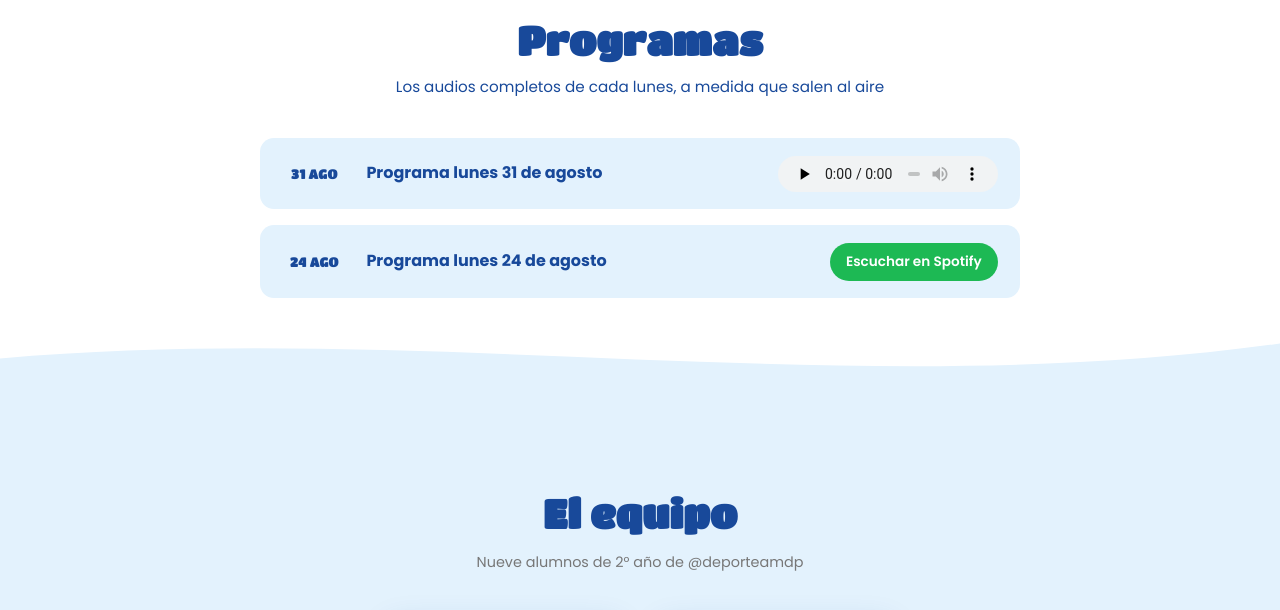
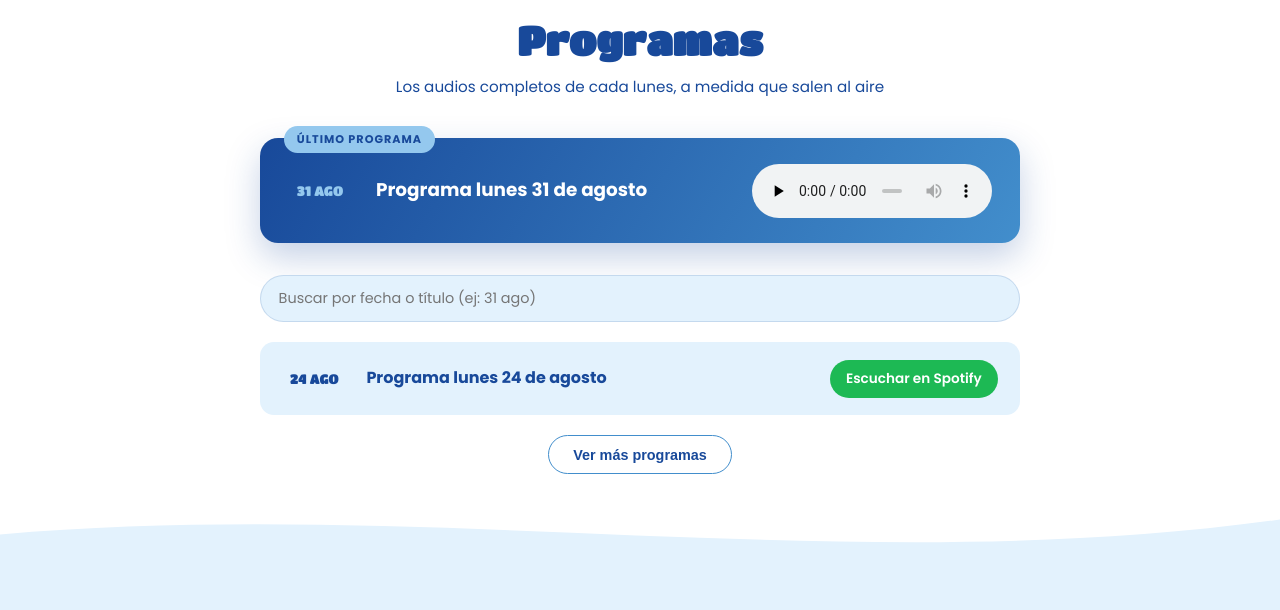
Before and after one commit to nicomarset1/hastaquenosvayamos, a plain HTML site: page index.html in a window 1280 px wide. Shown: the part 1300-1910 px from the top of the page. Drawn offline with Linux system fonts and the light colour scheme.

Commit message:
Punto en vivo en verde + seccion Programas escalable
- El punto junto al horario del hero y el del reproductor ahora se ponen verdes (antes rojo) cuando esta sonando en vivo, consistente en todo el sitio
- Programas: el mas reciente queda destacado arriba, el resto colapsado con boton Ver mas y un buscador por fecha o titulo, para que no se vuelva una lista interminable a medida que se acumulen semanas

Claude-Session: https://claude.ai/code/session_01EKKM6sHgpqzP1MrxFwXg3n

```diff
--- a/index.html
+++ b/index.html
@@ -45,7 +45,7 @@
       <img src="assets/logo-mark-white.png" alt="Hasta Que Nos Vayamos" class="hero-logo" id="heroLogo">
       <h1 class="hero-title">HASTA QUE<br>NOS VAYAMOS</h1>
       <p class="hero-subtitle">Programa de radio de alumnos de 2° año de Periodismo Deportivo</p>
-      <div class="hero-schedule"><span class="dot"></span> Lunes de 11:15 a 12:15 hs</div>
+      <div class="hero-schedule"><span class="dot" id="heroDot"></span> Lunes de 11:15 a 12:15 hs</div>
       <p class="hero-about">Música, actualidad, deporte y tecnología, para pasar un buen rato — hasta que nos vayamos. 🎓</p>
       <a href="#en-vivo" class="scroll-cue" aria-label="Ir a en vivo">
         <span></span>
@@ -83,7 +83,16 @@
   <section id="programas" class="episodes-section">
     <h2 class="section-title" data-reveal>Programas</h2>
     <p class="section-subtitle" data-reveal>Los audios completos de cada lunes, a medida que salen al aire</p>
+
+    <div class="episodes-latest" id="episodesLatest" data-reveal></div>
+
+    <div class="episodes-toolbar" id="episodesToolbar" data-reveal hidden>
+      <input type="search" id="episodesSearch" placeholder="Buscar por fecha o título (ej: 31 ago)">
+    </div>
+
     <div class="episodes-list" id="episodesList" data-reveal></div>
+    <button class="episodes-more" id="episodesMore" hidden>Ver más programas</button>
+
     <div class="wave-divider" style="--fill: var(--azul-pastel);">
       <svg viewBox="0 0 1440 120" preserveAspectRatio="none"><path d="M0,50 C480,0 960,110 1440,30 L1440,120 L0,120 Z"/></svg>
     </div>
--- a/script.js
+++ b/script.js
@@ -119,6 +119,7 @@ const playButton = document.getElementById('playButton');
 const playIcon = document.getElementById('playIcon');
 const playerStatus = document.getElementById('playerStatus');
 const eqBars = document.getElementById('eqBars');
+const heroDot = document.getElementById('heroDot');
 
 const ICON_PLAY = 'M8 5v14l11-7z';
 const ICON_PAUSE = 'M6 5h4v14H6zM14 5h4v14h-4z';
@@ -140,6 +141,7 @@ const setPlayerStatus = (state) => {
     playerStatus.innerHTML = '<span class="dot"></span> Al aire los lunes';
   }
   eqBars?.classList.toggle('playing', state === 'live');
+  heroDot?.classList.toggle('dot-live', state === 'live');
 };
 
 playButton?.addEventListener('click', () => {
@@ -173,17 +175,74 @@ playButton?.addEventListener('click', () => {
 });
 
 // Episodios (Programas)
+const episodesLatest = document.getElementById('episodesLatest');
 const episodesList = document.getElementById('episodesList');
+const episodesToolbar = document.getElementById('episodesToolbar');
+const episodesSearch = document.getElementById('episodesSearch');
+const episodesMore = document.getElementById('episodesMore');
+
+const EPISODES_PAGE_SIZE = 6;
+let allEpisodios = [];
+let episodesShowAll = false;
+
+const episodeMediaHtml = (ep) => (ep.archivo
+  ? `<audio controls preload="none" src="${ep.archivo}"></audio>`
+  : `<a href="${ep.url}" target="_blank" rel="noopener" class="episode-external">Escuchar en Spotify</a>`);
+
 const renderEmptyEpisodes = () => {
-  episodesList.innerHTML = `
-    <div class="episodes-empty">
-      <img src="assets/microfono.png" alt="" aria-hidden="true">
-      <strong>Todavía no subimos programas</strong>
-      <p>Acá vas a encontrar el audio completo de cada lunes, apenas salga al aire.</p>
-    </div>`;
+  if (episodesLatest) {
+    episodesLatest.innerHTML = `
+      <div class="episodes-empty">
+        <img src="assets/microfono.png" alt="" aria-hidden="true">
+        <strong>Todavía no subimos programas</strong>
+        <p>Acá vas a encontrar el audio completo de cada lunes, apenas salga al aire.</p>
+      </div>`;
+  }
 };
 
-if (episodesList) {
+const renderLatestEpisode = (ep) => {
+  episodesLatest.innerHTML = `
+    <article class="episode-featured">
+      <span class="episode-featured-tag">Último programa</span>
+      <div class="episode-date">${ep.fecha}</div>
+      <div class="episode-info">
+        <h3>${ep.titulo}</h3>
+        ${ep.descripcion ? `<p>${ep.descripcion}</p>` : ''}
+      </div>
+      ${episodeMediaHtml(ep)}
+    </article>`;
+};
+
+const renderEpisodesList = (items, searching) => {
+  if (items.length === 0) {
+    episodesList.innerHTML = '<p class="episodes-no-results">No encontramos programas con esa búsqueda.</p>';
+    episodesMore.hidden = true;
+    return;
+  }
+  const visible = (episodesShowAll || searching) ? items : items.slice(0, EPISODES_PAGE_SIZE);
+  episodesList.innerHTML = visible.map((ep) => `
+    <article class="episode-card">
+      <div class="episode-date">${ep.fecha}</div>
+      <div class="episode-info">
+        <h3>${ep.titulo}</h3>
+        ${ep.descripcion ? `<p>${ep.descripcion}</p>` : ''}
+      </div>
+      ${episodeMediaHtml(ep)}
+    </article>
+  `).join('');
+  episodesMore.hidden = episodesShowAll || searching || items.length <= EPISODES_PAGE_SIZE;
+};
+
+const applyEpisodesFilter = () => {
+  const query = episodesSearch.value.trim().toLowerCase();
+  const rest = allEpisodios.slice(1);
+  const filtered = query
+    ? rest.filter((ep) => `${ep.fecha} ${ep.titulo}`.toLowerCase().includes(query))
+    : rest;
+  renderEpisodesList(filtered, Boolean(query));
+};
+
+if (episodesLatest) {
   fetch('episodes.json')
     .then((res) => (res.ok ? res.json() : []))
     .then((episodios) => {
@@ -191,20 +250,24 @@ if (episodesList) {
         renderEmptyEpisodes();
         return;
       }
-      episodesList.innerHTML = episodios.map((ep) => `
-        <article class="episode-card">
-          <div class="episode-date">${ep.fecha}</div>
-          <div class="episode-info">
-            <h3>${ep.titulo}</h3>
-            ${ep.descripcion ? `<p>${ep.descripcion}</p>` : ''}
-          </div>
-          ${ep.archivo
-            ? `<audio controls preload="none" src="${ep.archivo}"></audio>`
-            : `<a href="${ep.url}" target="_blank" rel="noopener" class="episode-external">Escuchar en Spotify</a>`}
-        </article>
-      `).join('');
+      allEpisodios = episodios;
+      renderLatestEpisode(episodios[0]);
+      if (episodios.length > 1) {
+        episodesToolbar.hidden = false;
+        applyEpisodesFilter();
+      }
     })
     .catch(renderEmptyEpisodes);
+
+  episodesSearch?.addEventListener('input', () => {
+    episodesShowAll = false;
+    applyEpisodesFilter();
+  });
+
+  episodesMore?.addEventListener('click', () => {
+    episodesShowAll = true;
+    applyEpisodesFilter();
+  });
 }
 
 // Chat-style contact widget
--- a/style.css
+++ b/style.css
@@ -420,18 +420,17 @@ img { max-width: 100%; display: block; }
   50% { box-shadow: 0 0 0 6px rgba(66, 142, 204, 0); }
 }
 
-.dot.dot-live { background: #e5484d; }
-
 .dot.dot-live {
+  background: #22c55e;
   animation: dot-pulse-live 1.2s ease-in-out infinite;
 }
 
 @keyframes dot-pulse-live {
-  0%, 100% { box-shadow: 0 0 0 0 rgba(229, 72, 77, 0.55); }
-  50% { box-shadow: 0 0 0 7px rgba(229, 72, 77, 0); }
+  0%, 100% { box-shadow: 0 0 0 0 rgba(34, 197, 94, 0.55); }
+  50% { box-shadow: 0 0 0 7px rgba(34, 197, 94, 0); }
 }
 
-.player-status.is-live { color: #e5484d; }
+.player-status.is-live { color: #22c55e; }
 .player-status.is-error { color: #b45309; }
 
 .player-info h2 {
@@ -466,7 +465,7 @@ img { max-width: 100%; display: block; }
 
 .eq-bars.playing span {
   animation-play-state: running;
-  background: #e5484d;
+  background: #22c55e;
 }
 
 .eq-bars span:nth-child(1) { animation-delay: 0s; }
@@ -620,6 +619,95 @@ img { max-width: 100%; display: block; }
   font-family: var(--font-display);
   font-size: 1.1rem;
   margin-bottom: 0.4rem;
+}
+
+.episodes-latest {
+  position: relative;
+  z-index: 1;
+  max-width: 760px;
+  margin: 0 auto 2rem;
+}
+
+.episode-featured {
+  position: relative;
+  display: flex;
+  align-items: center;
+  gap: 1.5rem;
+  background: linear-gradient(120deg, var(--azul-oscuro), var(--azul-medio));
+  color: var(--blanco);
+  border-radius: 18px;
+  padding: 1.6rem 1.75rem;
+  box-shadow: 0 14px 34px rgba(24, 73, 154, 0.25);
+}
+
+.episode-featured-tag {
+  position: absolute;
+  top: -12px;
+  left: 1.5rem;
+  background: var(--azul-claro);
+  color: var(--azul-oscuro);
+  font-size: 0.7rem;
+  font-weight: 700;
+  text-transform: uppercase;
+  letter-spacing: 1px;
+  padding: 0.3rem 0.8rem;
+  border-radius: 999px;
+}
+
+.episode-featured .episode-date { color: var(--azul-claro); }
+.episode-featured .episode-info h3 { color: var(--blanco); font-size: 1.15rem; }
+.episode-featured .episode-info p { color: rgba(255, 255, 255, 0.75); }
+.episode-featured audio { width: 240px; flex-shrink: 0; }
+.episode-featured .episode-external { flex-shrink: 0; }
+
+.episodes-toolbar {
+  position: relative;
+  z-index: 1;
+  max-width: 760px;
+  margin: 0 auto 1.25rem;
+}
+
+.episodes-toolbar input {
+  width: 100%;
+  padding: 0.75rem 1.1rem;
+  border-radius: 999px;
+  border: 1px solid rgba(24, 73, 154, 0.15);
+  background: var(--azul-pastel);
+  font-family: var(--font-body);
+  font-size: 0.9rem;
+  color: var(--negro);
+  transition: border-color 0.2s ease, box-shadow 0.2s ease, background 0.2s ease;
+}
+
+.episodes-toolbar input:focus {
+  outline: none;
+  border-color: var(--azul-medio);
+  box-shadow: 0 0 0 3px rgba(66, 142, 204, 0.15);
+  background: var(--blanco);
+}
+
+.episodes-more {
+  position: relative;
+  z-index: 1;
+  display: block;
+  margin: 1.25rem auto 0;
+  padding: 0.65rem 1.5rem;
+  border-radius: 999px;
+  border: 1px solid var(--azul-medio);
+  background: transparent;
+  color: var(--azul-oscuro);
+  font-weight: 600;
+  font-size: 0.9rem;
+  cursor: pointer;
+  transition: background 0.2s ease, color 0.2s ease;
+}
+
+.episodes-more:hover { background: var(--azul-oscuro); color: var(--blanco); }
+
+.episodes-no-results {
+  text-align: center;
+  color: #778;
+  padding: 1.5rem;
 }
 
 .team-section {
@@ -1039,6 +1127,10 @@ img { max-width: 100%; display: block; }
   .chat-header { padding: 0.85rem 1rem; }
   .chat-form, .chat-body { padding: 1rem; }
   .section-watermark { width: 280px; }
+  .episode-featured { flex-direction: column; text-align: center; }
+  .episode-featured audio { width: 100%; }
+  .episode-card { flex-direction: column; text-align: center; }
+  .episode-card audio { width: 100%; max-width: 100%; }
 }
 
 @media (max-width: 400px) {
```
